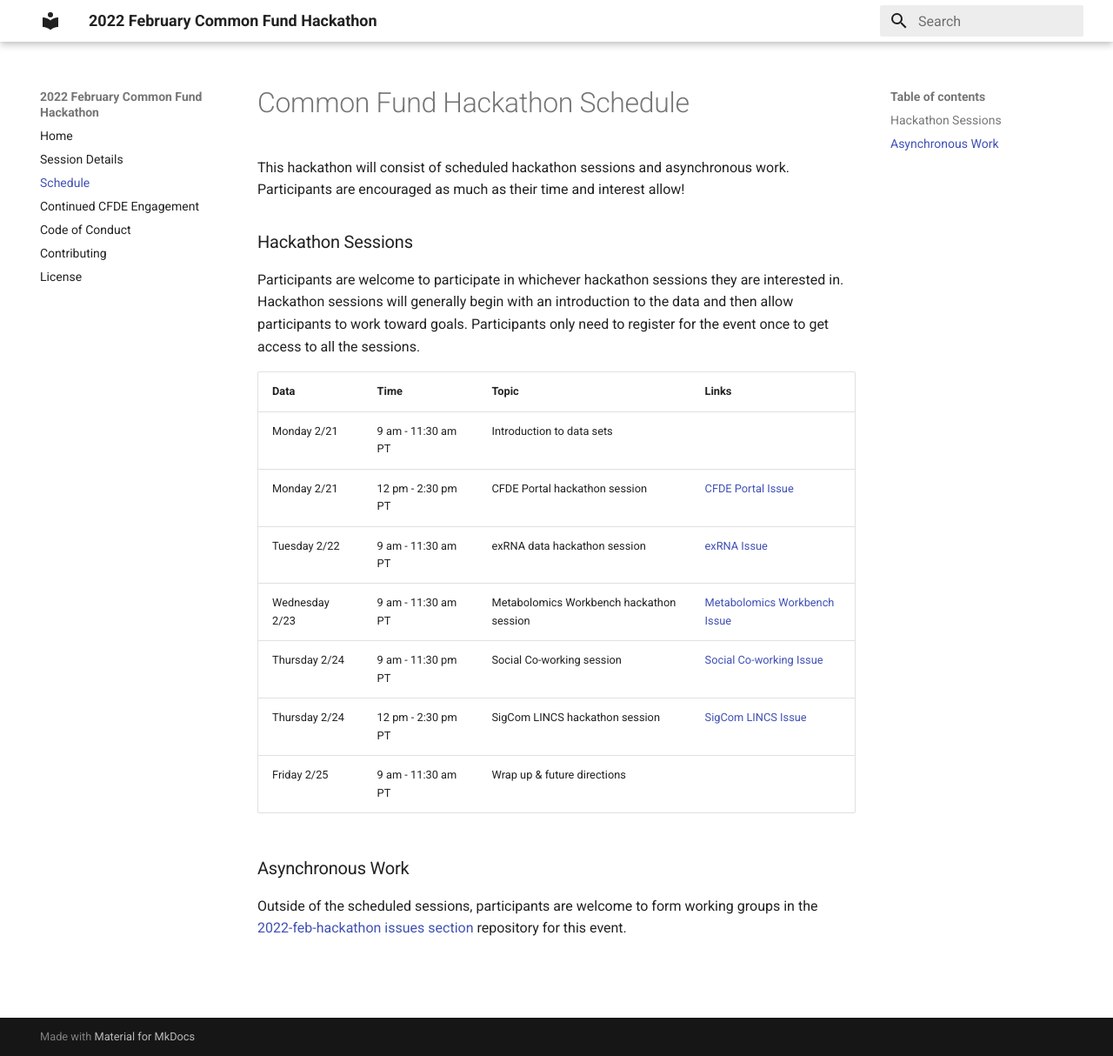
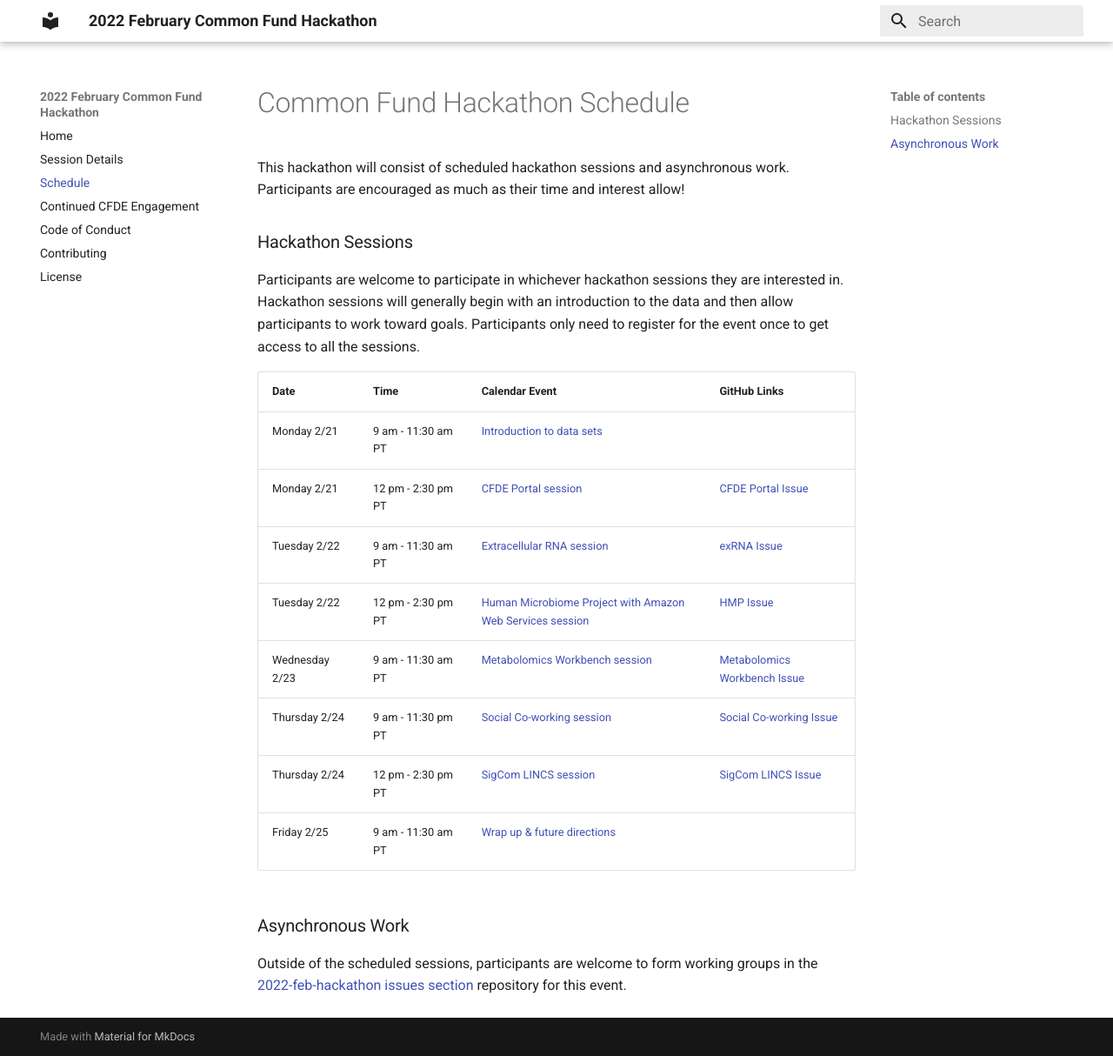
Before and after one commit to nih-cfde/2022-feb-hackathon, an MkDocs documentation site: the page built from docs/schedule.md, in a window 1280 px wide and 1214 px high. Shown: the whole window at 87% size. Built offline with MkDocs 1.6.1 and Material for MkDocs 9.7.7, drawn with Linux system fonts in a browser that asks for light colours.

Commit message:
update schedule with calendar links

```diff
--- a/docs/schedule.md
+++ b/docs/schedule.md
@@ -6,15 +6,16 @@ This hackathon will consist of scheduled hackathon sessions and asynchronous wor
 ### Hackathon Sessions
 Participants are welcome to participate in whichever hackathon sessions they are interested in. Hackathon sessions will generally begin with an introduction to the data and then allow participants to work toward goals. Participants only need to register for the event once to get access to all the sessions.
 
-| Data | Time | Topic | Links |
+| Date | Time | Calendar Event | GitHub Links |
 | --- | --- | --- | --- |
-| Monday 2/21 |  9 am - 11:30 am PT | Introduction to data sets | |
-| Monday 2/21 |  12 pm - 2:30 pm PT | CFDE Portal hackathon session | [CFDE Portal Issue](https://github.com/nih-cfde/2022-feb-hackathon/issues/8) |
-| Tuesday 2/22 | 9 am - 11:30 am PT | exRNA data hackathon session | [exRNA Issue](https://github.com/nih-cfde/2022-feb-hackathon/issues/2) |
-| Wednesday 2/23 | 9 am - 11:30 am PT | Metabolomics Workbench hackathon session | [Metabolomics Workbench Issue](https://github.com/nih-cfde/2022-feb-hackathon/issues/3) |
-| Thursday 2/24 | 9 am - 11:30 pm PT | Social Co-working session | [Social Co-working Issue](https://github.com/nih-cfde/2022-feb-hackathon/issues/14) |
-| Thursday 2/24 | 12 pm - 2:30 pm PT | SigCom LINCS hackathon session | [SigCom LINCS Issue](https://github.com/nih-cfde/2022-feb-hackathon/issues/4) |
-| Friday 2/25 | 9 am - 11:30 am PT | Wrap up & future directions | |
+| Monday 2/21 |  9 am - 11:30 am PT | [Introduction to data sets](https://www.nih-cfde.org/events/common-fund-february-hackathon-introduction-to-data-sets/) | |
+| Monday 2/21 |  12 pm - 2:30 pm PT | [CFDE Portal session](https://www.nih-cfde.org/events/common-fund-february-hackathon-cfde-portal-demo/) | [CFDE Portal Issue](https://github.com/nih-cfde/2022-feb-hackathon/issues/8) |
+| Tuesday 2/22 | 9 am - 11:30 am PT | [Extracellular RNA session](https://www.nih-cfde.org/events/common-fund-february-hackathon-exrna-session/) | [exRNA Issue](https://github.com/nih-cfde/2022-feb-hackathon/issues/2) |
+| Tuesday 2/22 | 12 pm - 2:30 pm PT | [Human Microbiome Project with Amazon Web Services session](https://www.nih-cfde.org/events/common-fund-february-hackathon-hmp-session/) | [HMP Issue](https://github.com/nih-cfde/2022-feb-hackathon/issues/13) |
+| Wednesday 2/23 | 9 am - 11:30 am PT | [Metabolomics Workbench session](https://www.nih-cfde.org/events/common-fund-february-hackathon-metabolomics-workbench-session/) | [Metabolomics Workbench Issue](https://github.com/nih-cfde/2022-feb-hackathon/issues/3) |
+| Thursday 2/24 | 9 am - 11:30 pm PT | [Social Co-working session](https://www.nih-cfde.org/events/common-fund-february-hackathon-social-co-working-session/) | [Social Co-working Issue](https://github.com/nih-cfde/2022-feb-hackathon/issues/14) |
+| Thursday 2/24 | 12 pm - 2:30 pm PT | [SigCom LINCS session](https://www.nih-cfde.org/events/common-fund-february-hackathon-sigcom-lincs-session/) | [SigCom LINCS Issue](https://github.com/nih-cfde/2022-feb-hackathon/issues/4) |
+| Friday 2/25 | 9 am - 11:30 am PT | [Wrap up & future directions](https://www.nih-cfde.org/events/common-fund-february-hackathon-wrap-up-future-directions/) | |
 
 ### Asynchronous Work
 
```
